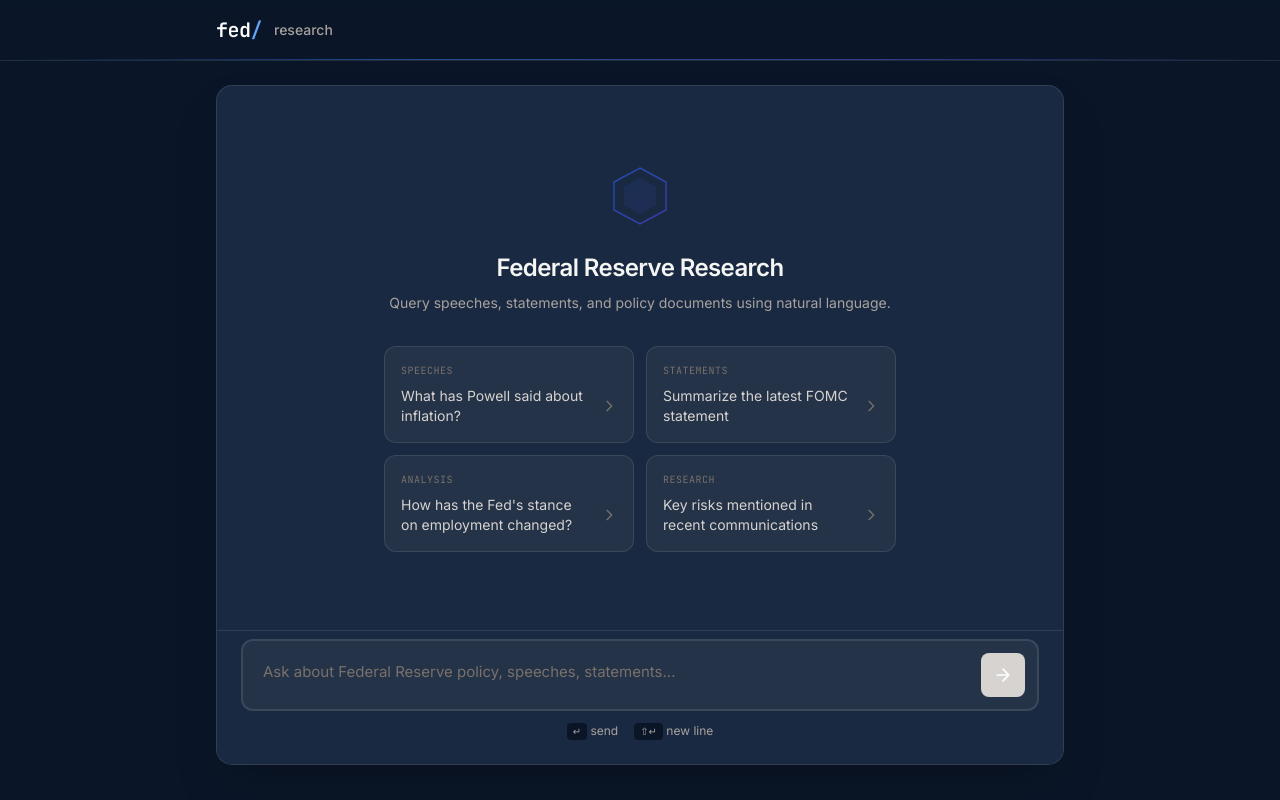
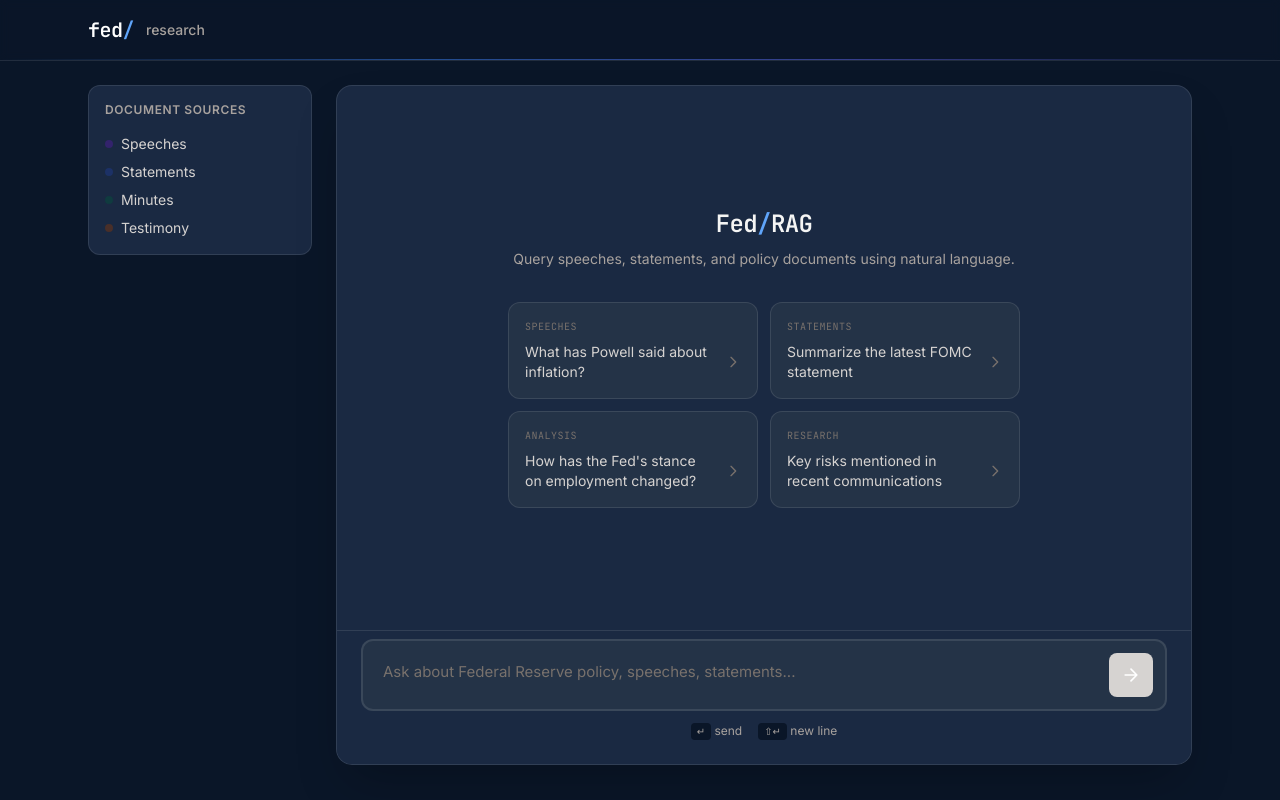
Before and after one commit to VLDrenth/fedrag, a React (Vite) app in the folder frontend/: page / in a window 1280 px wide. Built offline with nearby package versions, Linux system fonts and the light colour scheme.

Commit message:
feat: Enhance ChatInterface with document sources sidebar and update header

```diff
--- a/frontend/src/App.tsx
+++ b/frontend/src/App.tsx
@@ -1,11 +1,18 @@
 import ChatInterface from './components/ChatInterface'
+
+const documentTypes = [
+  { name: 'Speeches', color: 'bg-violet-900/50' },
+  { name: 'Statements', color: 'bg-blue-900/50' },
+  { name: 'Minutes', color: 'bg-emerald-900/50' },
+  { name: 'Testimony', color: 'bg-amber-900/50' },
+];
 
 function App() {
   return (
     <div className="min-h-screen flex flex-col">
       {/* Minimal header */}
       <header className="border-b border-white/10 bg-[#0a1628]/80 backdrop-blur-sm gradient-border">
-        <div className="max-w-4xl mx-auto px-6 py-4">
+        <div className="max-w-6xl mx-auto px-6 py-4">
           <div className="flex items-center gap-3">
             <span className="font-mono text-xl font-semibold tracking-tight text-white">
               fed<span className="text-blue-400">/</span>
@@ -15,9 +22,27 @@
         </div>
       </header>
 
-      {/* Main content area */}
-      <main className="flex-1 max-w-4xl mx-auto w-full p-6">
-        <div className="glass-card rounded-2xl shadow-2xl h-[calc(100vh-120px)] overflow-hidden border border-white/10">
+      {/* Main content area with sidebar */}
+      <main className="flex-1 max-w-6xl mx-auto w-full p-6 flex gap-6">
+        {/* Sidebar */}
+        <aside className="w-56 flex-shrink-0">
+          <div className="bg-[#1a2942] rounded-xl border border-white/10 p-4">
+            <h3 className="text-xs font-semibold text-stone-400 uppercase tracking-wider mb-4">
+              Document Sources
+            </h3>
+            <ul className="space-y-2">
+              {documentTypes.map((doc) => (
+                <li key={doc.name} className="flex items-center gap-2">
+                  <span className={`w-2 h-2 rounded-full ${doc.color}`} />
+                  <span className="text-sm text-stone-300">{doc.name}</span>
+                </li>
+              ))}
+            </ul>
+          </div>
+        </aside>
+
+        {/* Chat area */}
+        <div className="flex-1 glass-card rounded-2xl shadow-2xl h-[calc(100vh-120px)] overflow-hidden border border-white/10">
           <ChatInterface />
         </div>
       </main>
--- a/frontend/src/components/ChatInterface.tsx
+++ b/frontend/src/components/ChatInterface.tsx
@@ -88,32 +88,8 @@
         {messages.length === 0 ? (
           <div className="flex items-center justify-center h-full">
             <div className="text-center max-w-lg">
-              {/* Geometric hexagon icon */}
-              <div className="w-16 h-16 mx-auto mb-6 relative">
-                <svg viewBox="0 0 64 64" className="w-full h-full">
-                  <polygon
-                    points="32,4 58,18 58,46 32,60 6,46 6,18"
-                    fill="none"
-                    stroke="url(#gradient)"
-                    strokeWidth="1.5"
-                    className="opacity-60"
-                  />
-                  <polygon
-                    points="32,14 48,23 48,41 32,50 16,41 16,23"
-                    fill="url(#gradient)"
-                    className="opacity-10"
-                  />
-                  <defs>
-                    <linearGradient id="gradient" x1="0%" y1="0%" x2="100%" y2="100%">
-                      <stop offset="0%" stopColor="#2563eb" />
-                      <stop offset="100%" stopColor="#4f46e5" />
-                    </linearGradient>
-                  </defs>
-                </svg>
-              </div>
-
-              <h2 className="text-2xl font-semibold text-stone-100 mb-2 tracking-tight">
-                Federal Reserve Research
+              <h2 className="text-2xl font-semibold text-stone-100 mb-2 tracking-tight font-mono">
+                Fed<span className="text-blue-400">/</span>RAG
               </h2>
               <p className="text-stone-400 mb-8 leading-relaxed text-sm">
                 Query speeches, statements, and policy documents using natural language.
```
